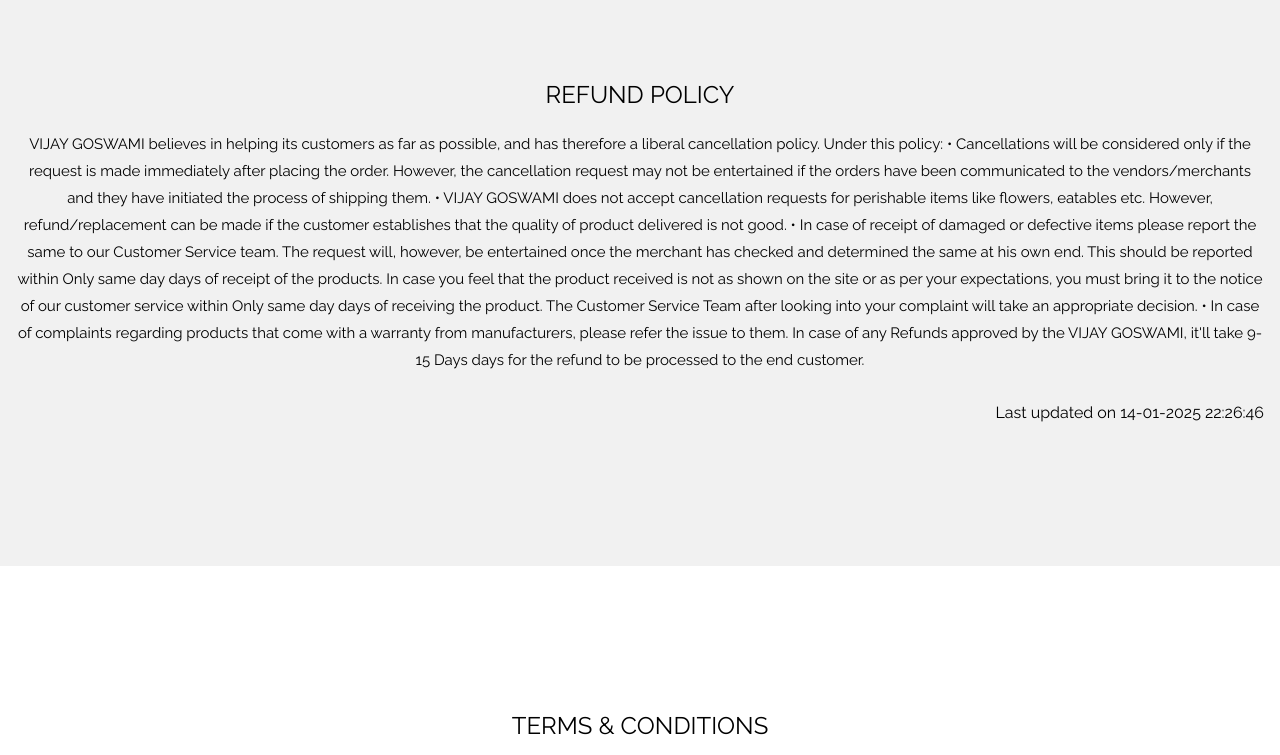
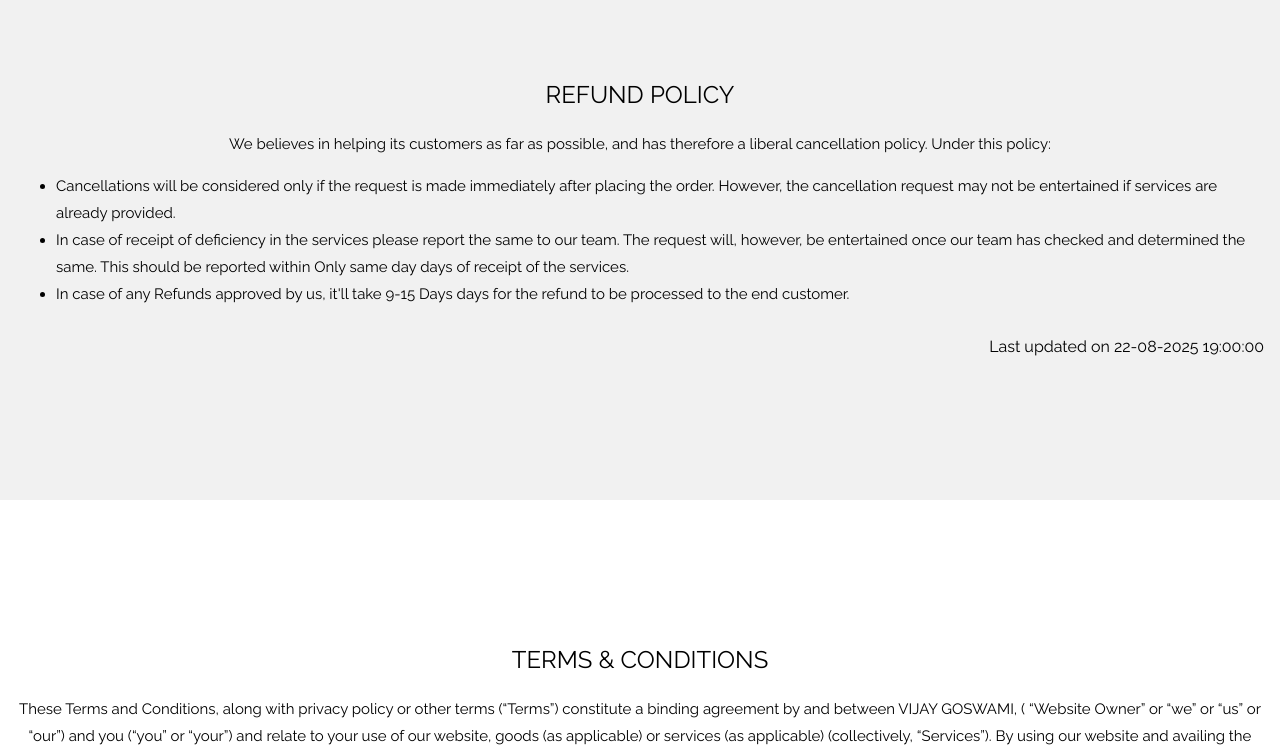
Before and after one commit to Vg17014/CAVBG, a plain HTML site: page index.html in a window 1280 px wide. Shown: the part 3480-4235 px from the top of the page. Drawn offline with nearby package versions, Linux system fonts and the light colour scheme.

Commit message:
Updated refund policy

```diff
--- a/index.html
+++ b/index.html
@@ -214,14 +214,20 @@ body, html {
 <div class="w3-container w3-light-grey" style="padding:128px 16px" id="refundpolicy">
   <h3 class="w3-center">REFUND POLICY</h3>
   <p class="w3-center">
-    VIJAY GOSWAMI believes in helping its customers as far as possible, and has therefore a liberal cancellation policy. Under this policy:
-    • Cancellations will be considered only if the request is made immediately after placing the order.
-    However, the cancellation request may not be entertained if the orders have been communicated to the vendors/merchants and they have initiated the process of shipping them.
-    • VIJAY GOSWAMI does not accept cancellation requests for perishable items like flowers, eatables etc. However, refund/replacement can be made if the customer establishes that the quality of product delivered is not good.
-    • In case of receipt of damaged or defective items please report the same to our Customer Service team. The request will, however, be entertained once the merchant has checked and determined the same at his own end. This should be reported within Only same day days of receipt of the products. In case you feel that the product received is not as shown on the site or as per your expectations, you must bring it to the notice of our customer service within Only same day days of receiving the product. The Customer Service Team after looking into your complaint will take an appropriate decision.
-    • In case of complaints regarding products that come with a warranty from manufacturers, please refer the issue to them. In case of any Refunds approved by the VIJAY GOSWAMI, it'll take 9-15 Days days for the refund to be processed to the end customer.
+    We believes in helping its customers as far as possible, and has therefore a liberal cancellation policy.
+    Under this policy:
+    <ul>
+    <li> Cancellations will be considered only if the request is made immediately after placing the order.
+    However, the cancellation request may not be entertained if services are already provided.
+    </li>
+
+    <li> In case of receipt of deficiency in the services please report the same to our team. The request will, however, be entertained once our team has checked and determined the same. This should be reported within Only same day days of receipt of the services.
+    </li>
+    <li> In case of any Refunds approved by us, it'll take 9-15 Days days for the refund to be processed to the end customer.
+    </li>
+    </ul>
     </p>
-  <h6 class="w3-right">Last updated on 14-01-2025 22:26:46</h6>
+  <h6 class="w3-right">Last updated on 22-08-2025 19:00:00</h6>
 
 </div>
 
@@ -247,7 +253,7 @@ body, html {
     These Terms and any dispute or claim relating to it, or its enforceability, shall be governed by and construed in accordance with the laws of India.
     All disputes arising out of or in connection with these Terms shall be subject to the exclusive jurisdiction of the courts in Mumbai, Maharashtra
     All concerns or communications relating to these Terms must be communicated to us using the contact information provided on this website.</p>
-  <h6 class="w3-right">Last updated on 05-01-2025 21:20:32</h6>
+  <h6 class="w3-right">Last updated on 22-08-2025 19:00:00</h6>
 
   </div>
 
```
